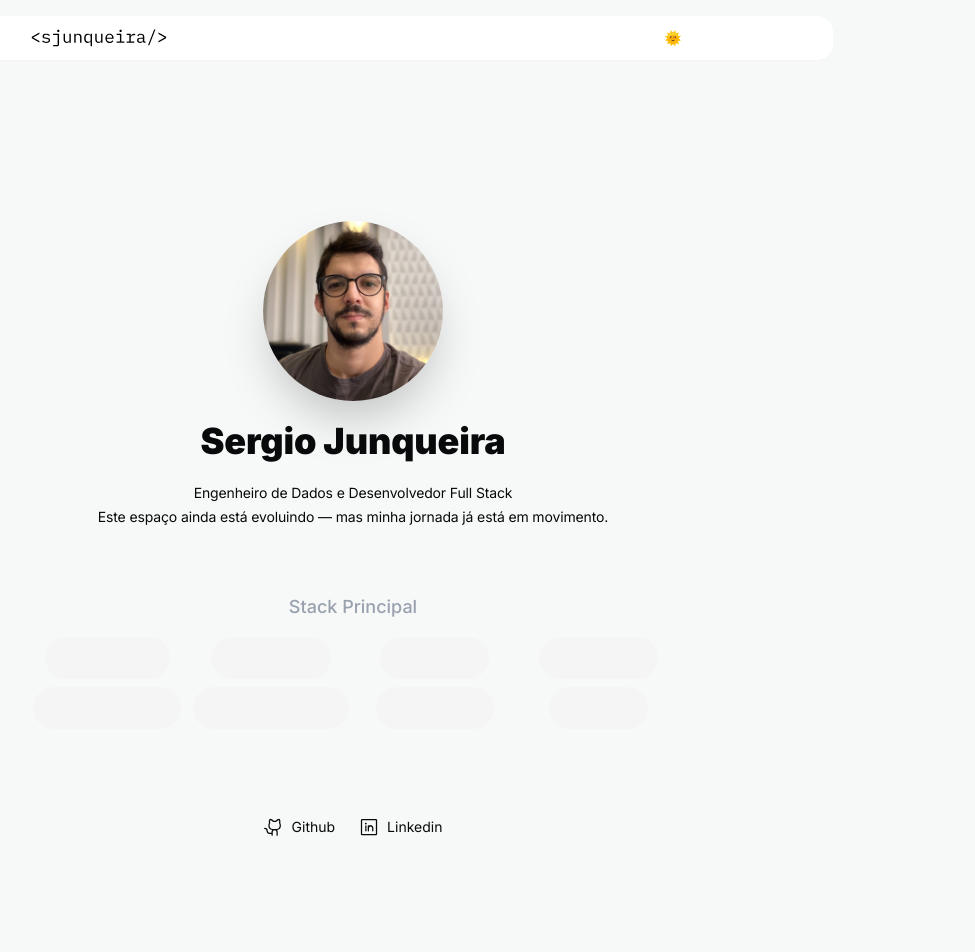
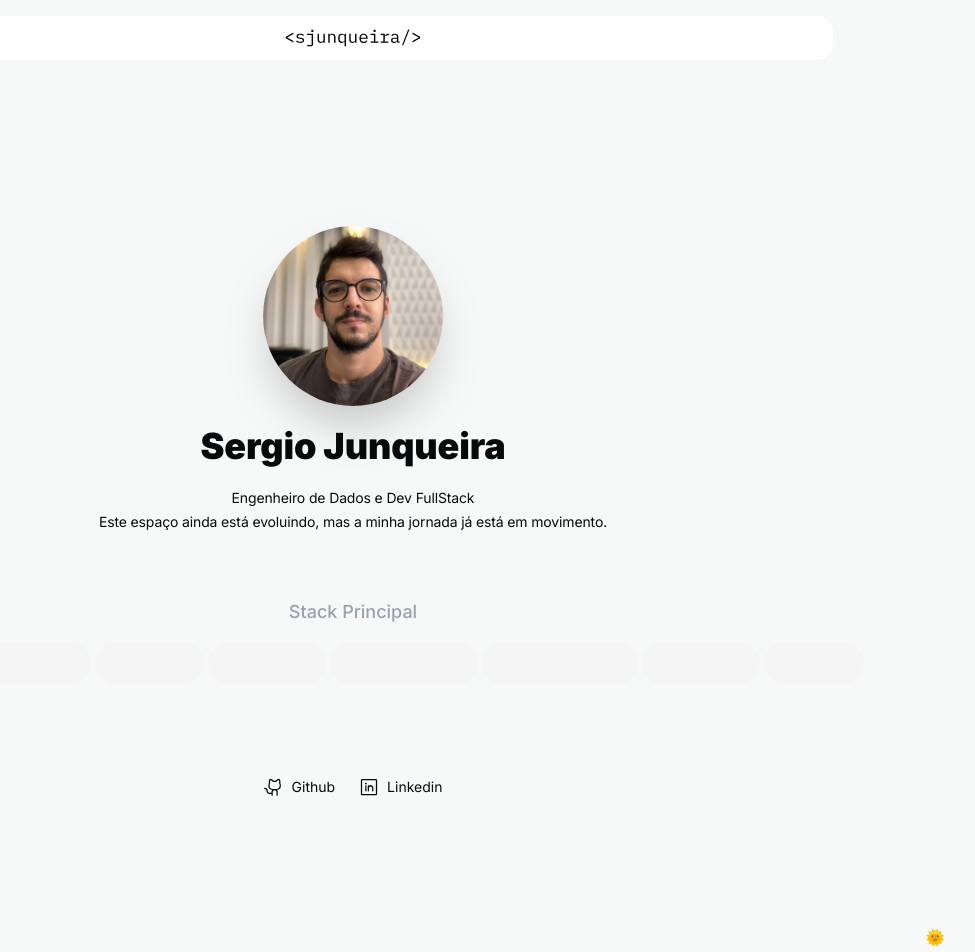
Before and after one commit to sjunqueira/sjunqueira.com.br, a Next.js app: page / in a window 1280 px wide. Shown: the top 952 px of the page, without its empty margins (287-1262 px from the left). Before the commit the page ends 917 px from the top, so only its background shows below. Built offline with nearby package versions, Linux system fonts and the light colour scheme.

Commit message:
AJustes de layout

```diff
--- /dev/null
+++ b/src/app/components/Footer/page.tsx
@@ -0,0 +1,18 @@
+"use client";
+import { useTheme } from "next-themes";
+
+const Footer = () => {
+  const { theme, setTheme } = useTheme();
+  return (
+    <div className="w-full sticky flex top-0 z-50 justify-end p-10">
+      <button
+        onClick={() => setTheme(theme === "dark" ? "light" : "dark")}
+        className="p-2"
+      >
+        {theme === "dark" ? "🌙" : "🌞"}
+      </button>
+    </div>
+  );
+};
+
+export default Footer;
--- a/src/app/components/Header/page.tsx
+++ b/src/app/components/Header/page.tsx
@@ -4,7 +4,7 @@ import Image from "next/image";
 import Link from "next/link";
 
 export default function Header() {
-  const { theme, setTheme } = useTheme();
+  const { theme } = useTheme();
 
   return (
     <div className="w-full sticky flex top-0 z-50 justify-center ">
@@ -22,7 +22,7 @@ export default function Header() {
             : "sticky flex m-4 items-center top-0 z-50 w-9/12 rounded-2xl justify-center bg-white dark:bg-neutral-200/70 backdrop-blur-md border-b border-neutral-100 dark:border-neutral-300"
         }
       >
-        <div className="flex w-8/12 justify-between items-center p-2">
+        <div className="flex w-full justify-center items-center p-2">
           <Link href={"/"}>
             <Image
               src={"/logo.svg"}
@@ -47,12 +47,6 @@ export default function Header() {
           <Link href="/about" className="hover:underline">
             Sobre
           </Link> */}
-          <button
-            onClick={() => setTheme(theme === "dark" ? "light" : "dark")}
-            className="p-2"
-          >
-            {theme === "dark" ? "🌙" : "🌞"}
-          </button>
         </nav>
       </div>
     </div>
--- a/src/app/components/stackPage/page.tsx
+++ b/src/app/components/stackPage/page.tsx
@@ -2,12 +2,12 @@ import { Icon } from "@iconify/react";
 
 export default function TechStack() {
   return (
-    <section className="mx-auto p-4 md:p-6">
-      <div className="w-full max-w-4xl mx-auto">
+    <section className="p-4 md:p-6">
+      <div className="w-full">
         <h2 className="flex justify-center text-lg font-medium text-gray-400 mb-4">
           Stack Principal
         </h2>
-        <div className="grid justify-center mx-auto flex-wrap gap-2 md:grid-cols-4 sm:grid-cols-2 ">
+        <div className="flex flex-wrap justify-center gap-1">
           <span
             className="flex gap-2 mx-auto px-4 py-2
             border border-transparent
--- a/src/app/layout.tsx
+++ b/src/app/layout.tsx
@@ -4,6 +4,7 @@ import "./globals.css";
 import Header from "./components/Header/page";
 
 import { ThemeProvider } from "./components/themeProvider/themeProvider";
+import Footer from "./components/Footer/page";
 
 const getInter = Inter({
   subsets: ["latin"],
@@ -25,6 +26,7 @@ export default function RootLayout({
         <body className={`${getInter} antialiased`}>
           <Header />
           {children}
+          <Footer />
         </body>
       </html>
     </ThemeProvider>
--- a/src/app/page.tsx
+++ b/src/app/page.tsx
@@ -28,9 +28,9 @@ export default function Home() {
                 className="flex items-center mask-circle rounded-full justify-center shadow-2xl transition-transform duration-200 ease-in-out hover:scale-105"
               />
               <h1 className="text-4xl font-black m-5">Sergio Junqueira</h1>
-              <h2>Engenheiro de Dados e Desenvolvedor Full Stack</h2>
+              <h2>Engenheiro de Dados e Dev FullStack</h2>
               <p>
-                Este espaço ainda está evoluindo — mas minha jornada já está em
+                Este espaço ainda está evoluindo, mas a minha jornada já está em
                 movimento.
               </p>
             </div>
```
